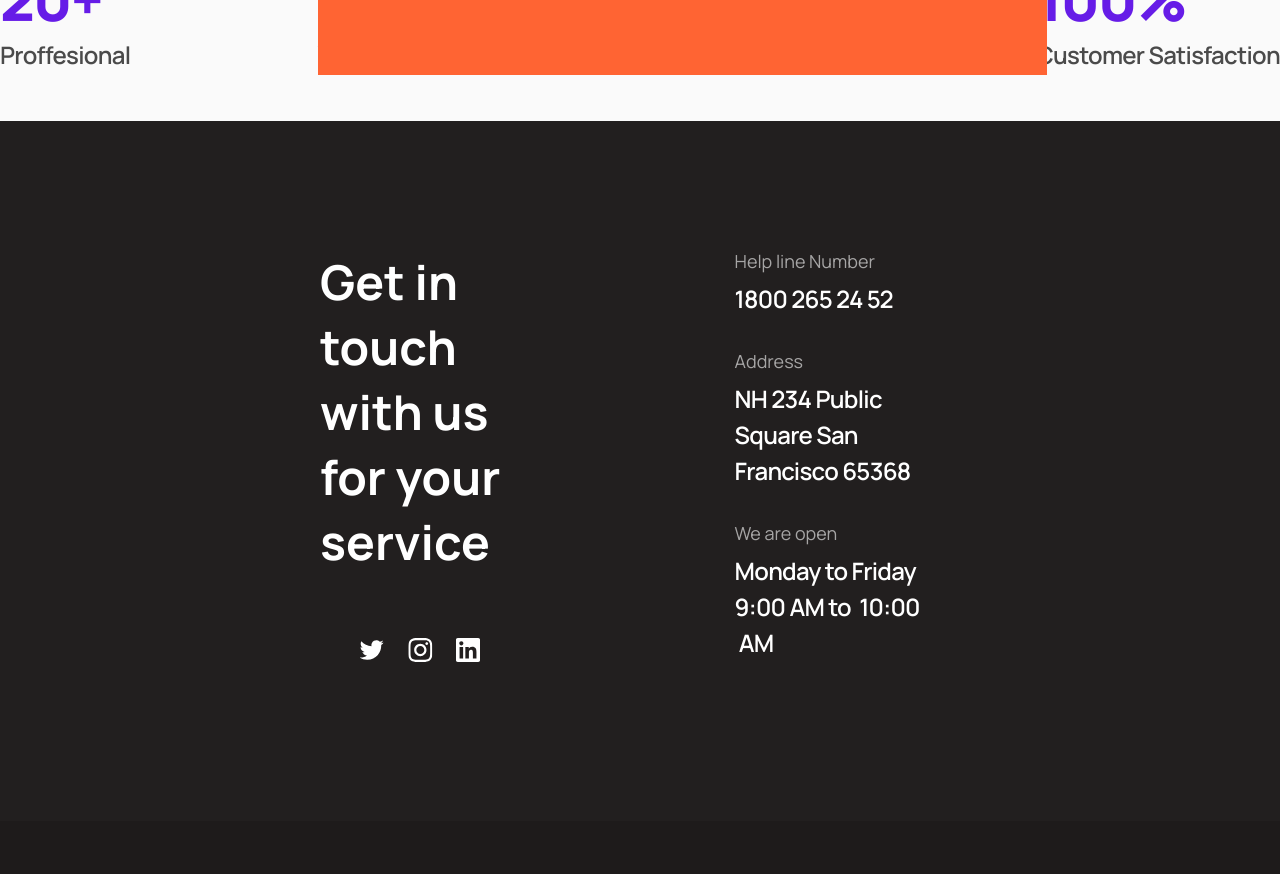
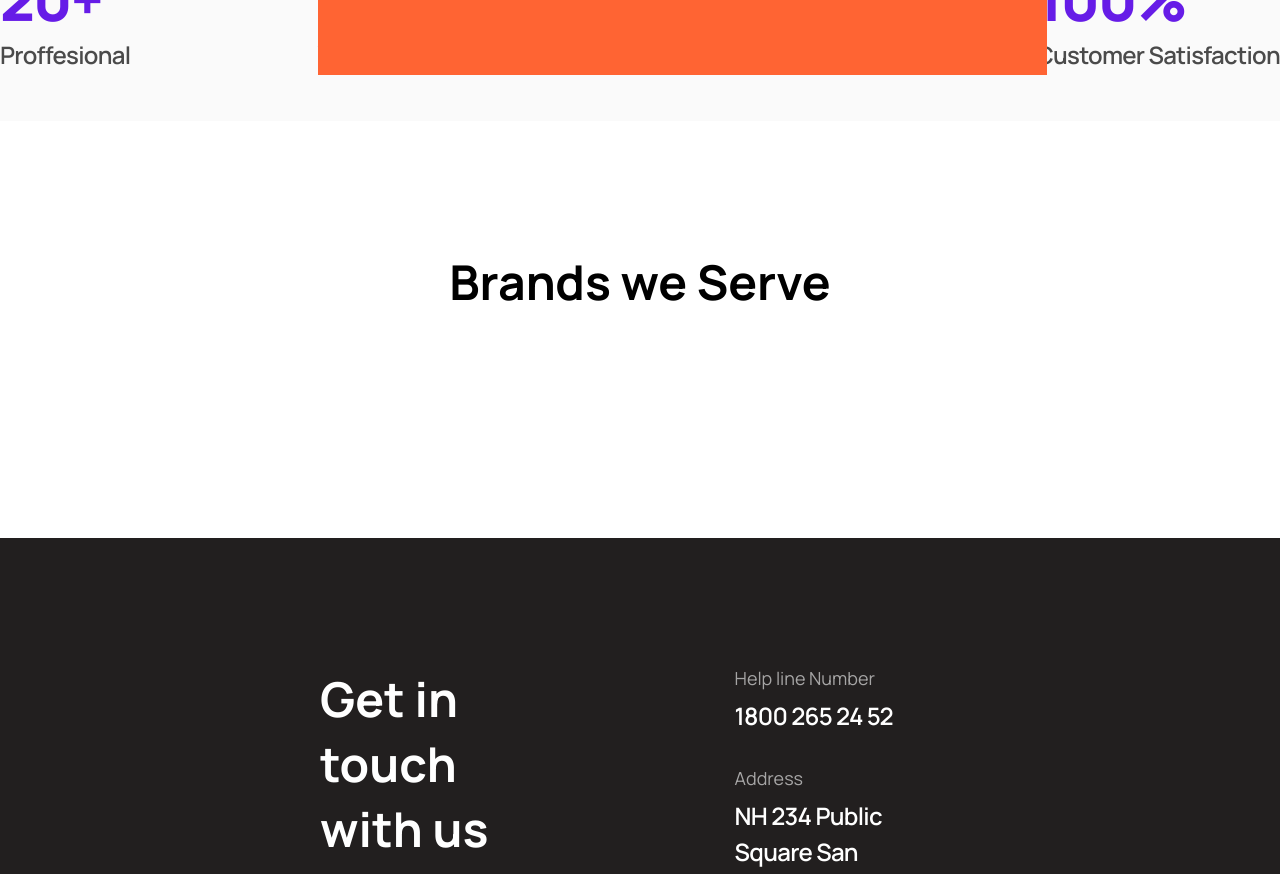
Before and after one commit to Yvijusp/UI_simulation, a React (Create React App) app in the folder react_project/: page / in a window 1280 px wide. Shown: the part 4140-5014 px from the top of the page. Built offline with nearby package versions, Linux system fonts and the light colour scheme; some icons are missing; the HTML template or start-up script is replaced by a standard one.

Commit message:
Wrapper for Brands and grid container

```diff
--- a/react_project/src/pages/Home.styled.ts
+++ b/react_project/src/pages/Home.styled.ts
@@ -198,3 +198,15 @@ export const ExperienceBox = styled.div`
   display: flex;
   justify-content: space-between;
 `;
+
+export const BrandsWrapper = styled.section`
+  padding: 128px 0;
+  h3 {
+    text-align: center;
+    margin-bottom: 95.99px;
+  }
+`;
+
+export const BrandsGrid = styled.div`
+  display: grid;
+`;
--- a/react_project/src/pages/Home.tsx
+++ b/react_project/src/pages/Home.tsx
@@ -4,6 +4,8 @@ import Strip from '../components/Strip/Strip';
 import Template from '../components/templates/Template';
 import { Container, Title02 } from '../GlobalStyle';
 import {
+  BrandsGrid,
+  BrandsWrapper,
   ExperienceBox,
   ExperienceWrapper,
   Header,
@@ -150,6 +152,12 @@ const Home = () => {
           </ExperienceBox>
         </Container>
       </ExperienceWrapper>
+      <BrandsWrapper>
+        <Container>
+          <h3>Brands we Serve</h3>
+          <BrandsGrid></BrandsGrid>
+        </Container>
+      </BrandsWrapper>
     </Template>
   );
 };
```
